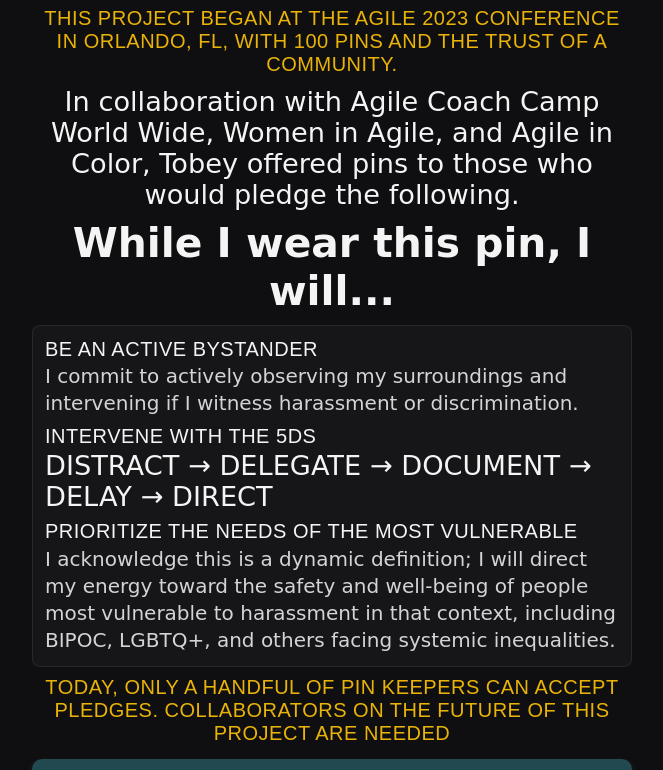
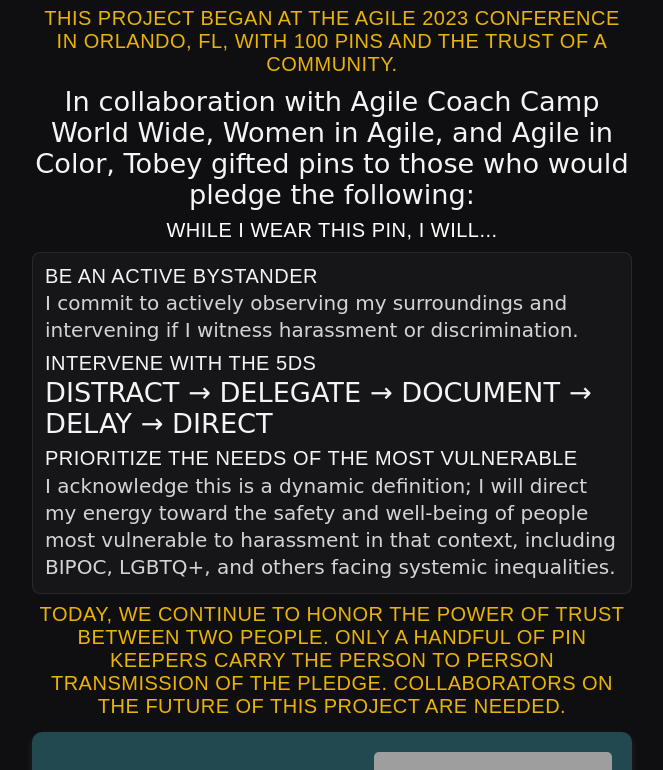
Before and after one commit to tobeyblaze/safer, a plain HTML site: page index.html in a window 1280 px wide. Shown: the part 339-1109 px from the top of the page, without its empty margins (308-971 px from the left). Drawn offline with Linux system fonts and the light colour scheme; grey boxes are pictures that could not be loaded; a web font is replaced by a local one.

Commit message:
Update index.html - CTA

```diff
--- a/index.html
+++ b/index.html
@@ -107,6 +107,16 @@
       color: #38bdf8;
     }
     /* Secondary Header in Protest Guerrilla */
+
+    h2 {
+      font-family: 'Protest Guerrilla', display, sans-serif;
+      font-size: clamp(1rem, 2.5vw, 1.25rem); /* Set to match the largest heading size. prev: 1rem, 2.5vw, 1.25rem */
+      color: #FFFFFF;
+      text-transform: uppercase;
+      letter-spacing: 0.5px;
+      font-weight: normal;
+    }
+
     h2.sub-header {
       font-family: 'Protest Guerrilla', display, sans-serif;
       font-size: clamp(1rem, 2.5vw, 1.25rem); /* Set to match the largest heading size. prev: 1rem, 2.5vw, 1.25rem */
@@ -114,12 +124,6 @@
       text-transform: uppercase;
       letter-spacing: 0.5px;
       font-weight: normal;
-    }
-
-    .preamble {
-      font-size: 0.9rem;
-      color: #a1a1aa;
-      font-style: italic;
     }
 
     .pledge-content {
@@ -257,7 +261,7 @@
 
     <!-- CHANGE ME: Sub-heading in Protest Guerrilla (h2) -->
     <h2 class="sub-header">This project began at the Agile 2023 conference in Orlando, FL, with 100 pins and the trust of a community.</h2>
-    <p>In collaboration with Agile Coach Camp World Wide, Women in Agile, and Agile in Color, Tobey offered pins to those who would pledge the following.</p>
+    <p>In collaboration with Agile Coach Camp World Wide, Women in Agile, and Agile in Color, Tobey gifted pins to those who would pledge the following:</p>
 
     <h2>While I wear this pin, I will...</h2>
 
@@ -279,7 +283,7 @@
       </div>
     </div>
 
-    <h2 class="sub-header"> Today, only a handful of Pin Keepers can accept pledges. Collaborators on the future of this project are needed </h2>
+    <h2 class="sub-header"> Today, we continue to honor the power of trust between two people. Only a handful of Pin Keepers carry the person to person transmission of the pledge. Collaborators on the future of this project are needed.</h2>
 
     <!--
       KIT (CONVERTKIT) SIGNUP FORM
```
